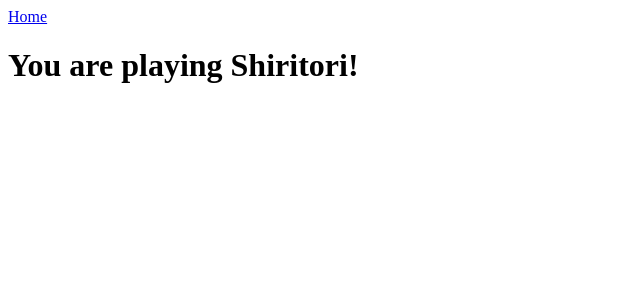
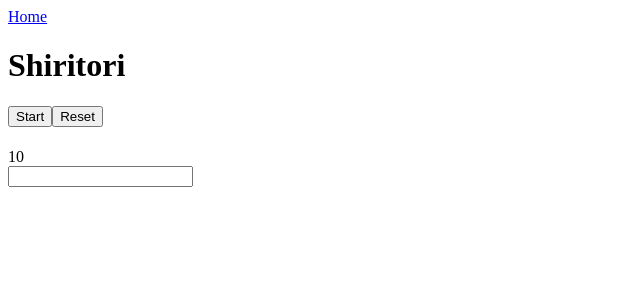
Before and after one commit to jinyanomura/my-vue-app, a Vue app: page /shiritori in a window 1280 px wide. Both pictures are taken after a click on the button "START PLAYING". Shown: the top 300 px of the page, without its empty margins (0-640 px from the left). Built offline with nearby package versions, Linux system fonts and the light colour scheme.

Commit message:
ST ver1.0

```diff
--- a/src/components/STplaying.vue
+++ b/src/components/STplaying.vue
@@ -1,3 +1,83 @@
 <template>
-  <h1>You are playing Shiritori!</h1>
+  <div id="app">
+    <h1>{{ title }}</h1>
+    <div class="first-letter">
+      <button @click="start">Start</button>
+      <button @click="reset">Reset</button>
+      <h1>{{ firstLetter }}</h1>
+    </div>
+    <div class="timer">{{ time }}</div>
+    <div class="input">
+      <input type="text" v-model="input" @keydown.enter="submit" />
+    </div>
+    <div class="answers">
+      <div v-for="(answer, index) in answers" :key="index">
+        <div class="answer-card">
+          <p>{{ index + 1 }}: {{ answer }}</p>
+        </div>
+      </div>
+    </div>
+  </div>
 </template>
+
+<script>
+export default {
+  data() {
+    return {
+      title: "Shiritori",
+      time: 10,
+      letters: ["s", "h", "i", "t", "o", "r", "i"],
+      firstLetter: "",
+      input: "",
+      answers: [],
+      intervalId: "",
+    };
+  },
+  methods: {
+    start: function() {
+      const index = Math.floor(Math.random() * 7);
+      this.firstLetter = this.letters[index];
+      this.title = "GOGOGO~~~";
+      this.timer();
+    },
+    submit: function() {
+      if (this.input[0] === this.firstLetter && this.time !== 0) {
+        const indexLast = this.input.length - 1;
+        this.answers.push(this.input);
+        this.firstLetter = this.input.charAt(indexLast);
+        this.input = "";
+        clearInterval(this.intervalId);
+        this.timer();
+      }
+    },
+    reset: function() {
+      this.firstLetter = "";
+      this.input = "";
+      this.answers = [];
+      this.title = "Shiritori";
+      clearInterval(this.intervalId);
+    },
+    timer: function() {
+      this.time = 10;
+      this.intervalId = setInterval(() => {
+        this.time -= 1;
+      }, 1000);
+    },
+  },
+  computed: {},
+  watch: {
+    answers: function() {
+      if (this.answers.length === 10) {
+        this.title = "CLEAR!!!!!";
+        clearInterval(this.intervalId);
+      }
+    },
+    time: function() {
+      if (this.time === 0) {
+        clearInterval(this.intervalId);
+        this.title = "GAME OVER!!!";
+      }
+    },
+  },
+};
+</script>
```
